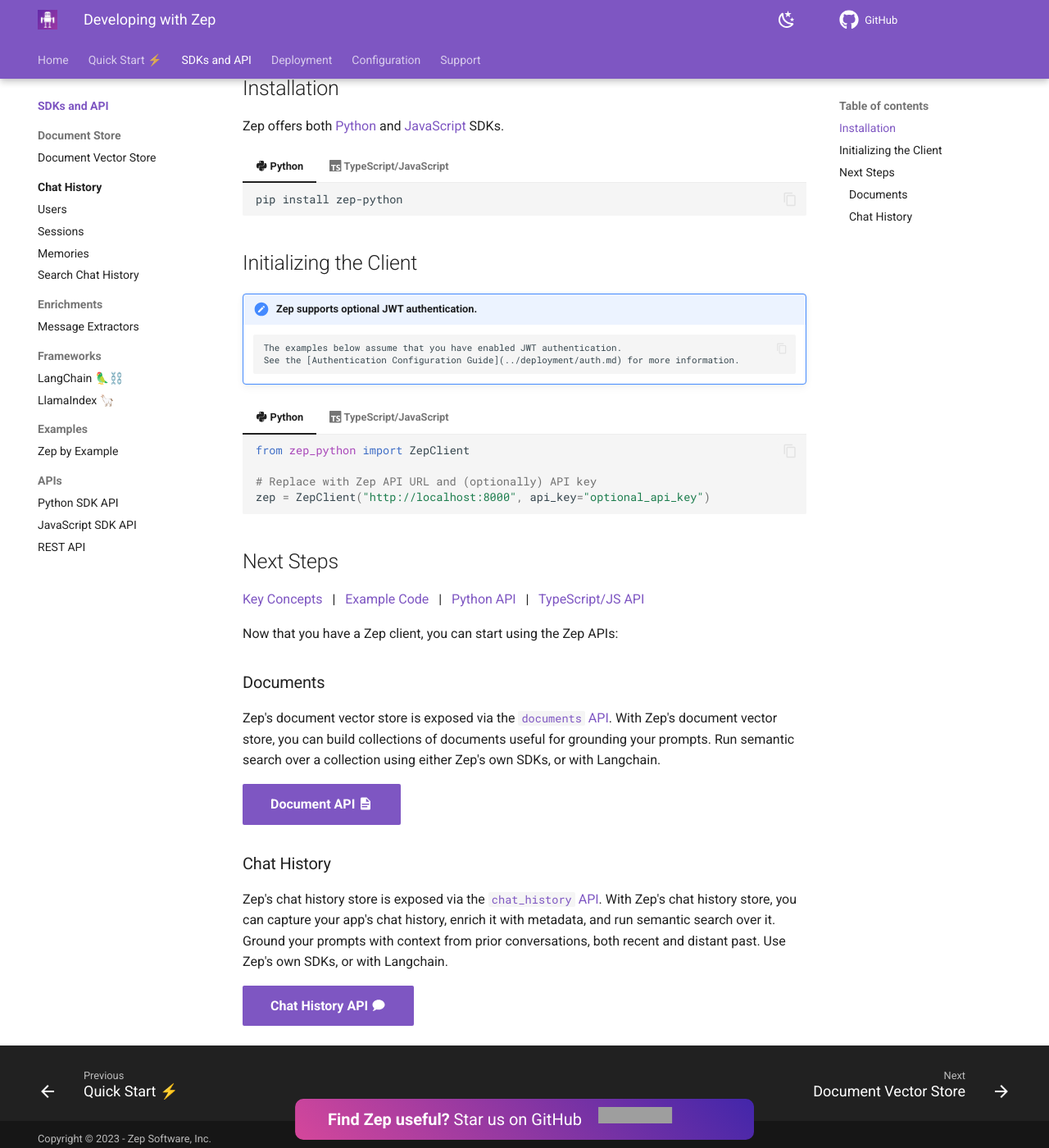
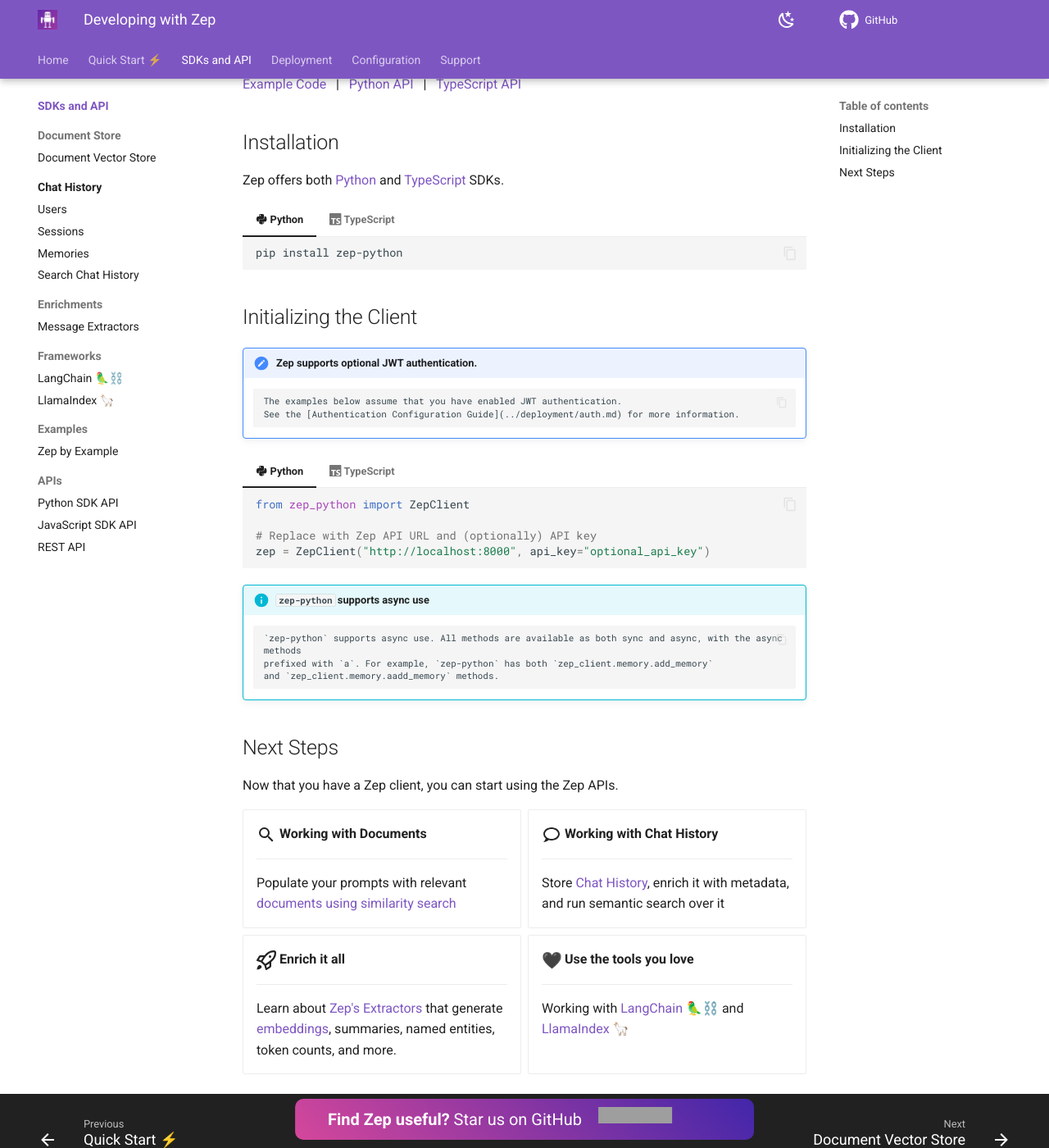
Before and after one commit to getzep/docs.getzep.com, an MkDocs documentation site: the page built from docs/sdk/index.md, in a window 1280 px wide and 1400 px high, scrolled down 224 px. Shown: the whole window at 82% size. Built offline with MkDocs 1.6.1 and Material for MkDocs 9.7.7, drawn with Linux system fonts in a browser that asks for light colours; emoji names are drawn with the system emoji font; comment, search, counter and statistics services are not loaded; grey boxes are pictures that could not be loaded.

Commit message:
formatting glitches

````diff
--- a/docs/sdk/index.md
+++ b/docs/sdk/index.md
@@ -1,8 +1,10 @@
 # Developing with Zep
+
+[Example Code](examples.md) &nbsp; | &nbsp; [Python API](https://getzep.github.io/zep-python/zep_client/) &nbsp; | &nbsp; [TypeScript API](https://getzep.github.io/zep-js/)
 
 ## Installation
 
-Zep offers both [Python](https://github.com/getzep/zep-python) and [JavaScript](https://github.com/getzep/zep-js) SDKs.
+Zep offers both [Python](https://github.com/getzep/zep-python) and [TypeScript](https://github.com/getzep/zep-js) SDKs.
 
 === ":fontawesome-brands-python: Python"
 
@@ -10,7 +12,7 @@
     pip install zep-python
     ```
 
-=== ":simple-typescript: TypeScript/JavaScript"
+=== ":simple-typescript: TypeScript"
 
     ``` bash
     npm install @getzep/zep-js
@@ -36,7 +38,7 @@
     zep = ZepClient("http://localhost:8000", api_key="optional_api_key")
     ```
 
-=== ":simple-typescript: TypeScript/JavaScript"
+=== ":simple-typescript: TypeScript"
 
     ```javascript
     import { ZepClient } from "zep-js";
@@ -45,24 +47,43 @@
     const zep = ZepClient.init("http://localhost:8000", "optional_api_key");
     ```
 
+!!! info "`zep-python` supports async use"
+
+        `zep-python` supports async use. All methods are available as both sync and async, with the async methods
+        prefixed with `a`. For example, `zep-python` has both `zep_client.memory.add_memory`
+        and `zep_client.memory.aadd_memory` methods.
+
+
 ## Next Steps
 
-[Key Concepts](concepts.md) &nbsp; | &nbsp; [Example Code](examples.md) &nbsp; | &nbsp; [Python API](https://getzep.github.io/zep-python/zep_client/) &nbsp; | &nbsp; [TypeScript/JS API](https://getzep.github.io/zep-js/)
+Now that you have a Zep client, you can start using the Zep APIs.
 
-Now that you have a Zep client, you can start using the Zep APIs:
+<div class="grid cards" markdown>
 
-### Documents
+-   :material-magnify:{ .lg .middle } __Working with Documents__
 
-Zep's document vector store is exposed via the [`documents` API](documents.md). With Zep's document vector store, you can build
-collections of documents useful for grounding your prompts. Run semantic search over a collection using either Zep's
-own SDKs, or with Langchain.
+    ---
 
-[Document API :material-file-document:](documents.md){ .md-button .md-button--primary }
+    Populate your prompts with relevant [documents using similarity search](documents.md)
 
-### Chat History
 
-Zep's chat history store is exposed via the [`chat_history` API](chat_history.md). With Zep's chat history store, you can
-capture your app's chat history, enrich it with metadata, and run semantic search over it. Ground your prompts with
-context from prior conversations, both recent and distant past. Use Zep's own SDKs, or with Langchain.
+-   :material-chat-outline:{ .lg .middle } __Working with Chat History__
 
-[Chat History API :material-chat:](chat_history.md){ .md-button .md-button--primary }
+    ---
+
+    Store [Chat History](chat_history/index.md), enrich it with metadata, and run semantic search over it
+
+-   :octicons-rocket-16:{ .lg .middle } __Enrich it all__
+
+    ---
+
+    Learn about [Zep's Extractors](extractors.md) that generate [embeddings](../deployment/embeddings.md), summaries, named entities, token counts, and more.
+
+
+-   :black_heart:{ .lg .middle } __Use the tools you love__
+
+    ---
+
+    Working with [LangChain 🦜⛓️](langchain.md) and [LlamaIndex 🦙](llamaindex.md)
+
+</div>
````
Also changed, not shown: docs/deployment/embeddings.md (+11 -3 lines), docs/sdk/chat_history/sessions.md (+0 -2 lines), docs/sdk/chat_history/users.md (+1 -1 lines), docs/sdk/concepts.md (+0 -14 lines), docs/sdk/langchain.md (+29 -24 lines).
